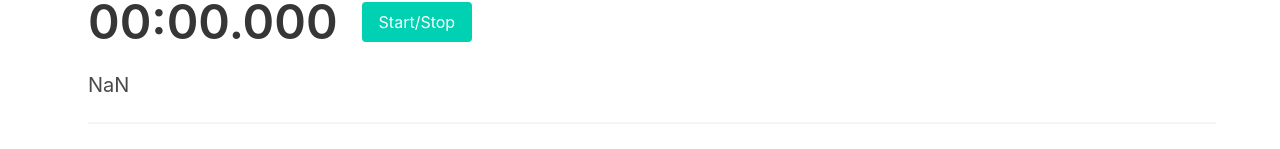
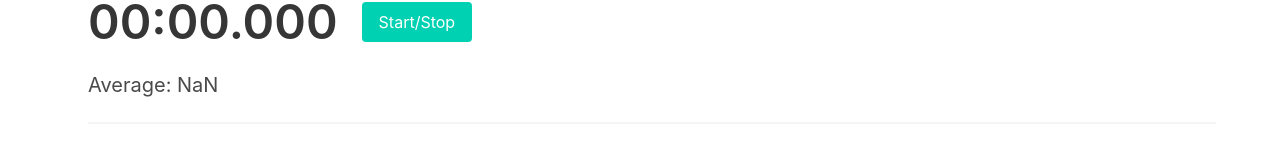
Before and after one commit to Scott-Gibson-Coding/hobbies-site, a React (Create React App) app: page /cubetimer in a window 1280 px wide. Shown: the part 151-300 px from the top of the page. Built offline with nearby package versions, Linux system fonts and the light colour scheme; the HTML template or start-up script is replaced by a standard one.

Commit message:
The session average is correctly computed and displayed.

```diff
--- a/src/components/Cubetimer.jsx
+++ b/src/components/Cubetimer.jsx
@@ -6,6 +6,12 @@ import { formatTime } from '../utils/CubetimerUtils';
 const Cubetimer = () => {
     const [avg, setAvg] = useState(NaN);
     const [times, setTimes] = useState([]);
+
+    useEffect(() => {
+        if (times.length > 0) {
+            setAvg(times.reduce((a, b) => a + b, 0) / times.length);
+        }
+    }, [times])
 
     const addTime = (newTime) => {
         setTimes([...times, newTime]);
@@ -16,7 +22,7 @@ const Cubetimer = () => {
             <h1 className='title is-1'>Cube Timer Page</h1>
             <Timer onTimeStop={addTime} />
             <h2 className='subtitle is-5'>
-                {avg ? avg.toFixed(3) : avg.toString()}
+                Average: {avg ? formatTime(avg) : avg.toString()}
             </h2>
 
             <hr></hr>
--- a/src/utils/CubetimerUtils.js
+++ b/src/utils/CubetimerUtils.js
@@ -6,5 +6,5 @@ export const formatTime = (time) => {
     let secs = time % 60;
     let mins = Math.floor(time / 60);
 
-    return `${mins.toString().padStart(2, '0')}:${secs.toString().padStart(2, '0')}.${mills.toString().padStart(3, '0')}`;
+    return `${mins.toString().padStart(2, '0')}:${secs.toString().padStart(2, '0')}.${Math.round(mills).toString().padStart(3, '0')}`;
 }
```
